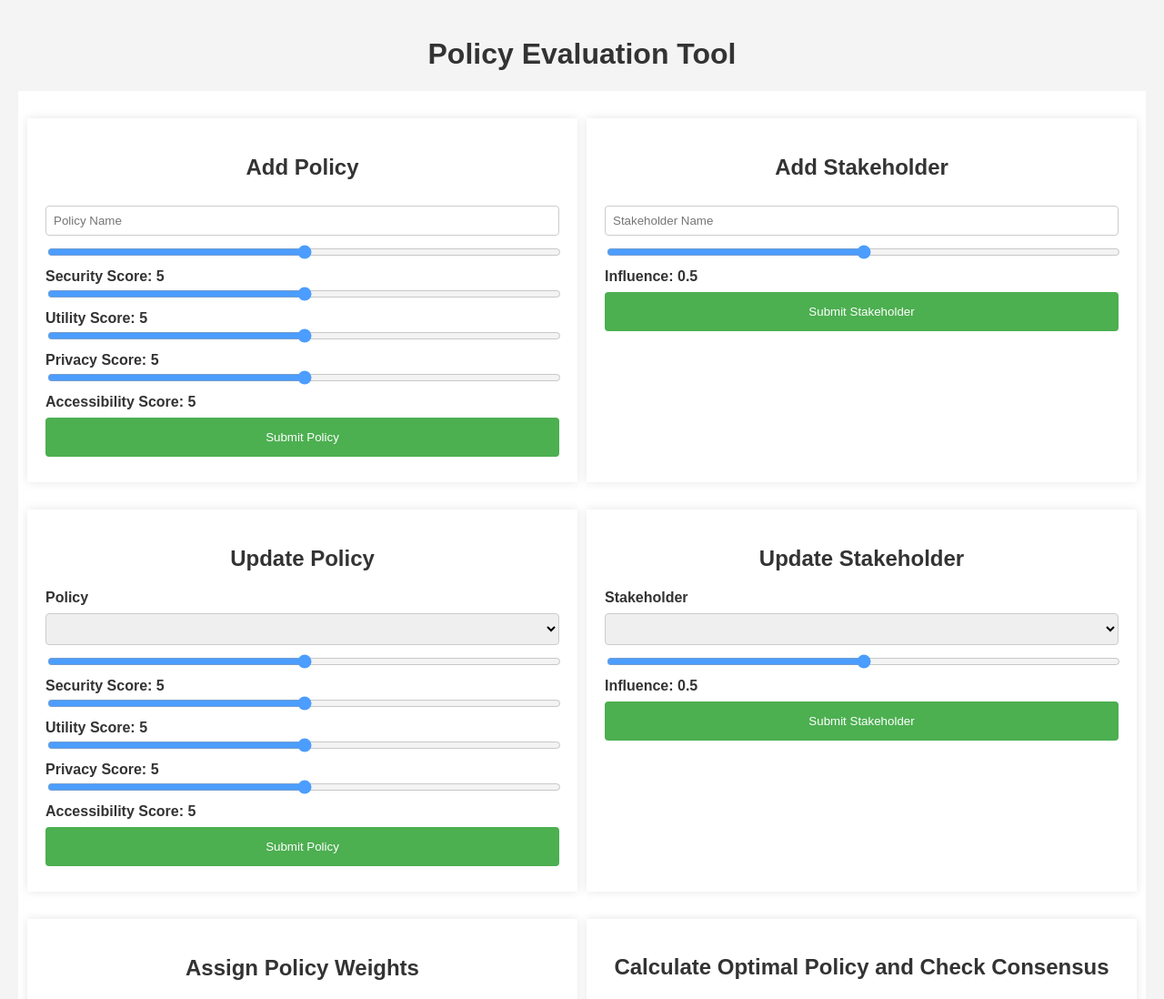
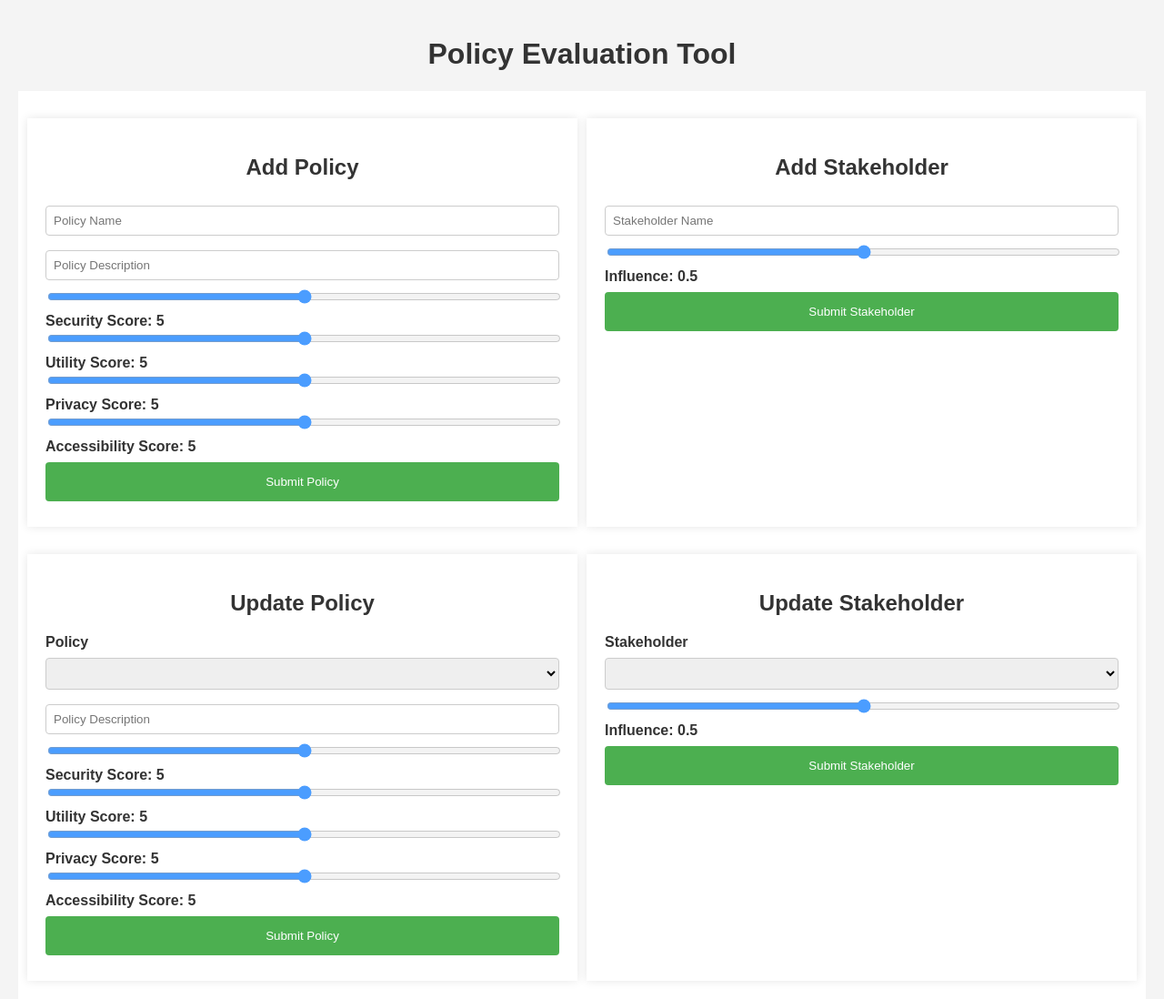
Before and after one commit to adityasissodiya/AccessControlPolicyNegotiationAlgorithm, a Flask app: template app/templates/index.html in a window 1280 px wide. Shown: the top 1098 px of the page at 91% size. Run offline with Flask 3, Linux system fonts and the light colour scheme; the template is opened without the code that fills it, so the values that code supplies are empty.

Commit message:
adding description field to policies table

```diff
--- a/app/models.py
+++ b/app/models.py
@@ -6,6 +6,7 @@ class Policy(db.Model):
     policy_id = db.Column(db.Integer, primary_key=True)
     name = db.Column(db.String(255), unique=True, nullable=False)
     details = db.Column(JSONB, nullable=False)
+    description = db.Column(db.String(1024), nullable=True)
 
 class Stakeholder(db.Model):
     __tablename__ = 'stakeholders'
--- a/app/routes.py
+++ b/app/routes.py
@@ -8,39 +8,7 @@ utility_threshold = 7  # Utility Threshold for Consensus
 @app.route('/get/policies', methods=['GET'])
 def get_policies():
     policies = Policy.query.all()
-    return jsonify([{'policy_id': p.policy_id, 'name': p.name, 'details': p.details} for p in policies])
-
-@app.route('/get/policy/<name>', methods=['GET'])
-def get_policy_by_name(name):
-    policy = Policy.query.filter_by(name=name).first()
-    if policy:
-        return jsonify({
-            'policy_id': policy.policy_id,
-            'name': policy.name,
-            'details': policy.details
-        })
-    else:
-        return 'Policy not found', 404
-
-@app.route('/update/policy', methods=['POST'])
-def update_policy():
-    data = request.get_json()
-    if not data or 'policy_name' not in data or 'details' not in data:
-        return jsonify({'error': 'Missing policy name or details'}), 400
-
-    policy_name = data['policy_name']
-    policy = Policy.query.filter_by(name=policy_name).first()
-    if not policy:
-        return jsonify({'error': 'Policy not found'}), 404
-
-    try:
-        # Assuming 'details' is a dictionary with updated scores
-        policy.details = data['details']
-        db.session.commit()
-        return jsonify({'message': 'Policy updated successfully'}), 200
-    except Exception as e:
-        db.session.rollback()
-        return jsonify({'error': str(e)}), 500
+    return jsonify([{'policy_id': p.policy_id, 'name': p.name, 'details': p.details, 'description': p.description} for p in policies])
 
 @app.route('/get/stakeholders', methods=['GET'])
 def get_stakeholders():
@@ -64,11 +32,48 @@ def get_weights():
     weights = Weight.query.all()
     return jsonify([{'weight_id': w.weight_id, 'stakeholder_id': w.stakeholder_id, 'policy_id': w.policy_id, 'weights': w.weights} for w in weights])
 
+@app.route('/get/policy/<name>', methods=['GET'])
+def get_policy_by_name(name):
+    policy = Policy.query.filter_by(name=name).first()
+    if policy:
+        return jsonify({
+            'policy_id': policy.policy_id,
+            'name': policy.name,
+            'details': policy.details,
+            'description': policy.description
+        })
+    else:
+        return 'Policy not found', 404
+
+@app.route('/get/weight/<stakeholder_name>/<policy_name>', methods=['GET'])
+def get_weight(stakeholder_name, policy_name):
+    stakeholder = Stakeholder.query.filter_by(name=stakeholder_name).first()
+    if not stakeholder:
+        return jsonify({'error': 'Stakeholder not found'}), 404
+
+    policy = Policy.query.filter_by(name=policy_name).first()
+    if not policy:
+        return jsonify({'error': 'Policy not found'}), 404
+
+    weight_entry = Weight.query.filter_by(stakeholder_id=stakeholder.stakeholder_id, policy_id=policy.policy_id).first()
+    if weight_entry:
+        return jsonify({
+            'stakeholder': stakeholder_name,
+            'policy': policy_name,
+            'weights': weight_entry.weights  # Returning the JSONB data directly
+        })
+    else:
+        return jsonify({'error': 'No weights assigned by this stakeholder to this policy'}), 404
+
 @app.route('/add/policies', methods=['POST'])
 def add_policy():
-    if not request.json or not 'name' in request.json or not 'details' in request.json:
-        abort(400)  # bad request if missing JSON data
-    new_policy = Policy(name=request.json['name'], details=request.json['details'])
+    if not request.json or 'name' not in request.json or 'details' not in request.json:
+        abort(400)
+    new_policy = Policy(
+        name=request.json['name'],
+        details=request.json['details'],
+        description=request.json.get('description')  # Handle optional description
+    )
     db.session.add(new_policy)
     db.session.commit()
     return jsonify({'message': 'Policy added successfully'}), 201
@@ -91,25 +96,25 @@ def add_weight():
     db.session.commit()
     return jsonify({'message': 'Weight added successfully'}), 201
 
-@app.route('/get/weight/<stakeholder_name>/<policy_name>', methods=['GET'])
-def get_weight(stakeholder_name, policy_name):
-    stakeholder = Stakeholder.query.filter_by(name=stakeholder_name).first()
-    if not stakeholder:
-        return jsonify({'error': 'Stakeholder not found'}), 404
+@app.route('/update/policy', methods=['POST'])
+def update_policy():
+    data = request.get_json()
+    if not data or 'policy_name' not in data or 'details' not in data:
+        return jsonify({'error': 'Missing policy name or details'}), 400
 
+    policy_name = data['policy_name']
     policy = Policy.query.filter_by(name=policy_name).first()
     if not policy:
         return jsonify({'error': 'Policy not found'}), 404
 
-    weight_entry = Weight.query.filter_by(stakeholder_id=stakeholder.stakeholder_id, policy_id=policy.policy_id).first()
-    if weight_entry:
-        return jsonify({
-            'stakeholder': stakeholder_name,
-            'policy': policy_name,
-            'weights': weight_entry.weights  # Returning the JSONB data directly
-        })
-    else:
-        return jsonify({'error': 'No weights assigned by this stakeholder to this policy'}), 404
+    try:
+        policy.details = data['details']
+        policy.description = data.get('description', policy.description)  # Update description if provided
+        db.session.commit()
+        return jsonify({'message': 'Policy updated successfully'}), 200
+    except Exception as e:
+        db.session.rollback()
+        return jsonify({'error': str(e)}), 500
 
 @app.route('/update/weights', methods=['POST'])
 def update_weights():
--- a/app/static/script.js
+++ b/app/static/script.js
@@ -8,6 +8,7 @@ document.querySelectorAll('input[type="range"]').forEach(input => {
 
 function addPolicy() {
     const policyName = document.getElementById('policyName').value;
+    const policyDescription = document.getElementById('policyDescriptionAdd').value;
     const securityScore = document.getElementById('addSecurity').value;
     const utilityScore = document.getElementById('addUtility').value;
     const privacyScore = document.getElementById('addPrivacy').value;
@@ -25,7 +26,10 @@ function addPolicy() {
         headers: {
             'Content-Type': 'application/json'
         },
-        body: JSON.stringify({ name: policyName, details: policyDetails })
+        body: JSON.stringify({
+            name: policyName,
+            details: policyDetails,
+            description: policyDescription })
     })
     .then(response => response.json())
     .then(data => {
@@ -43,6 +47,7 @@ function addPolicy() {
 function updatePolicy() {
     const policySelect = document.getElementById('policySelect');
     const policyName = policySelect.options[policySelect.selectedIndex].text; // Get the selected option's text
+    const policyDescription = document.getElementById('policyDescriptionUpdate').value; // Get the description value
     const details = {
         security: parseInt(document.getElementById('security').value),
         utility: parseInt(document.getElementById('utility').value),
@@ -57,7 +62,8 @@ function updatePolicy() {
         },
         body: JSON.stringify({
             policy_name: policyName,  // Send the policy name
-            details: details
+            details: details,
+            description: policyDescription
         })
     })
     .then(response => response.json())
@@ -133,6 +139,7 @@ function updatePolicyForm() {
             document.getElementById('privacyValue').innerText = data.details.privacy;
             document.getElementById('accessibility').value = data.details.accessibility;
             document.getElementById('accessibilityValue').innerText = data.details.accessibility;
+            document.getElementById('policyDescriptionUpdate').value = data.description;
         })
         .catch(error => console.error('Error updating policy form:', error));
 }
--- a/app/templates/index.html
+++ b/app/templates/index.html
@@ -13,6 +13,7 @@
     <h2>Add Policy</h2>
     <form id="policyForm">
         <input type="text" id="policyName" placeholder="Policy Name" required>
+        <input type="text" id="policyDescriptionAdd" placeholder="Policy Description" required>
         <input type="range" id="addSecurity" min="0" max="10" step="1" value="5">
         <label for="addSecurity">Security Score: <span id="addSecurityValue">5</span></label>
         <input type="range" id="addUtility" min="0" max="10" step="1" value="5">
@@ -36,13 +37,14 @@
 
 </div>
 
-<div  >
+<div>
     <h2>Update Policy</h2>
     <form id="policyForm">
         <label for="policySelect">Policy</label>
         <select id="policySelect" onchange="updatePolicyForm()">
             <!-- Options will be populated dynamically from the database -->
         </select>
+        <input type="text" id="policyDescriptionUpdate" placeholder="Policy Description">
         <input type="range" id="security" min="0" max="10" step="1" value="5" oninput="document.getElementById('securityValue').innerText = this.value;">
         <label for="security">Security Score: <span id="securityValue">5</span></label>
         <input type="range" id="utility" min="0" max="10" step="1" value="5" oninput="document.getElementById('utilityValue').innerText = this.value;">
```
